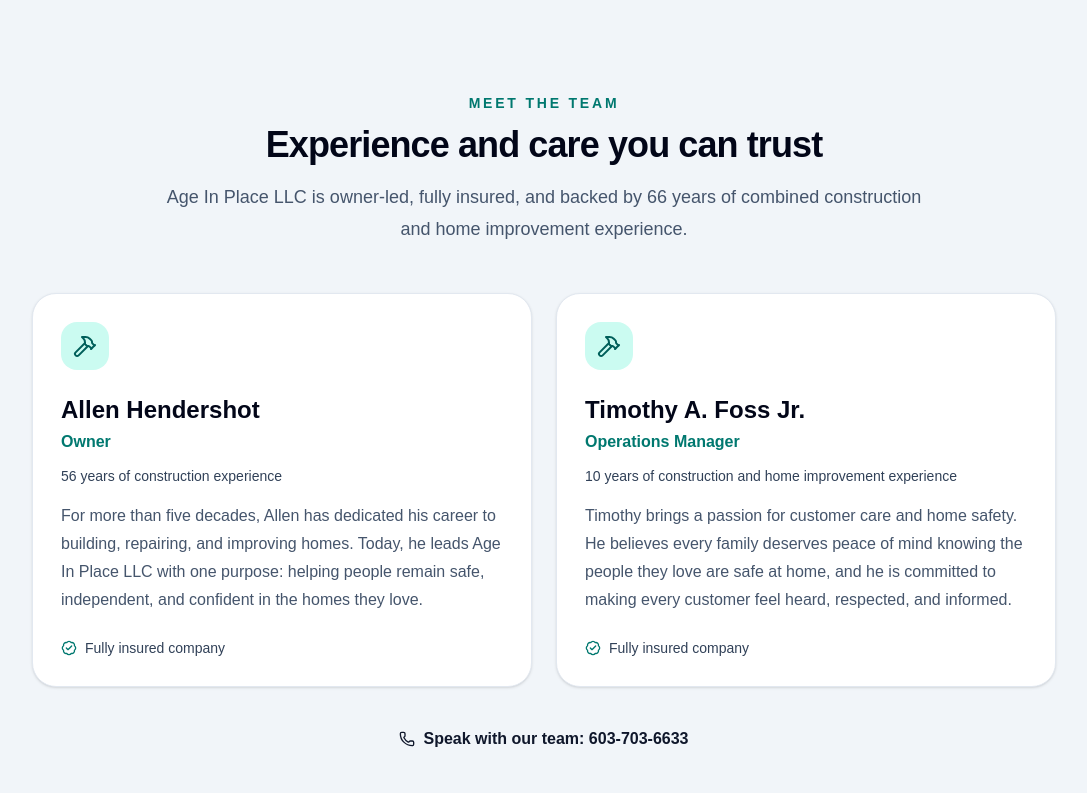
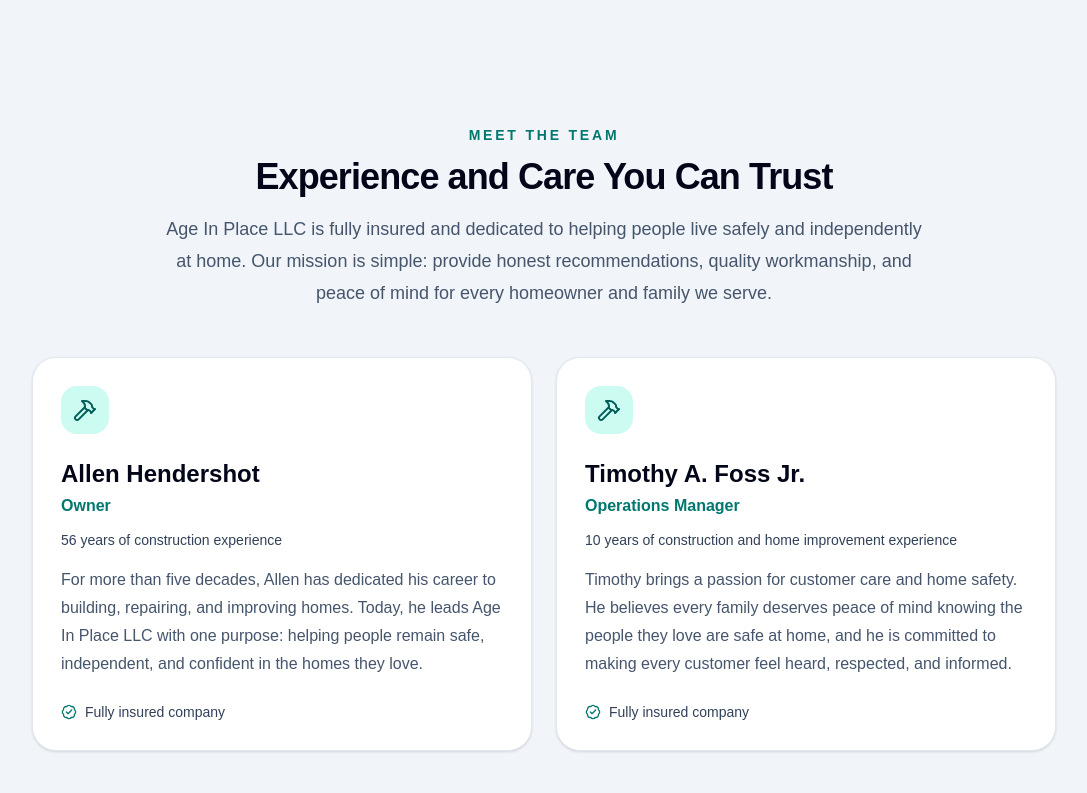
Before and after one commit to Adhco0543/age-in-place-llc, a Next.js app: page / in a window 1280 px wide. Shown: the part 3660-4453 px from the top of the page, without its empty margins (96-1183 px from the left). Built offline with nearby package versions, Linux system fonts and the light colour scheme.

Commit message:
Update Owners section wording

```diff
--- a/src/components/Owners.tsx
+++ b/src/components/Owners.tsx
@@ -17,20 +17,22 @@
 
 export function Owners() {
   return (
-    <section className="bg-slate-100 py-20 sm:py-24">
+    <section className="bg-slate-100 pt-28 pb-20 sm:pt-32 sm:pb-24">
       <div className="mx-auto max-w-7xl px-6 lg:px-8">
         <div className="mx-auto max-w-3xl text-center">
           <p className="text-sm font-semibold uppercase tracking-[0.2em] text-teal-700">
-            Meet the team
+            Meet the Team
           </p>
 
           <h2 className="mt-3 text-3xl font-bold tracking-tight text-slate-950 sm:text-4xl">
-            Experience and care you can trust
+            Experience and Care You Can Trust
           </h2>
 
           <p className="mt-4 text-lg leading-8 text-slate-600">
-            Age In Place LLC is owner-led, fully insured, and backed by 66 years
-            of combined construction and home improvement experience.
+            Age In Place LLC is fully insured and dedicated to helping people
+            live safely and independently at home. Our mission is simple:
+            provide honest recommendations, quality workmanship, and peace of
+            mind for every homeowner and family we serve.
           </p>
         </div>
 
@@ -74,7 +76,7 @@
             className="inline-flex items-center gap-2 font-semibold text-slate-900 hover:text-teal-700"
           >
             <Phone className="h-4 w-4" />
-            Speak with our team: 603-703-6633
+            Speak with our team: (603) 703-6633
           </a>
         </div>
       </div>
```
